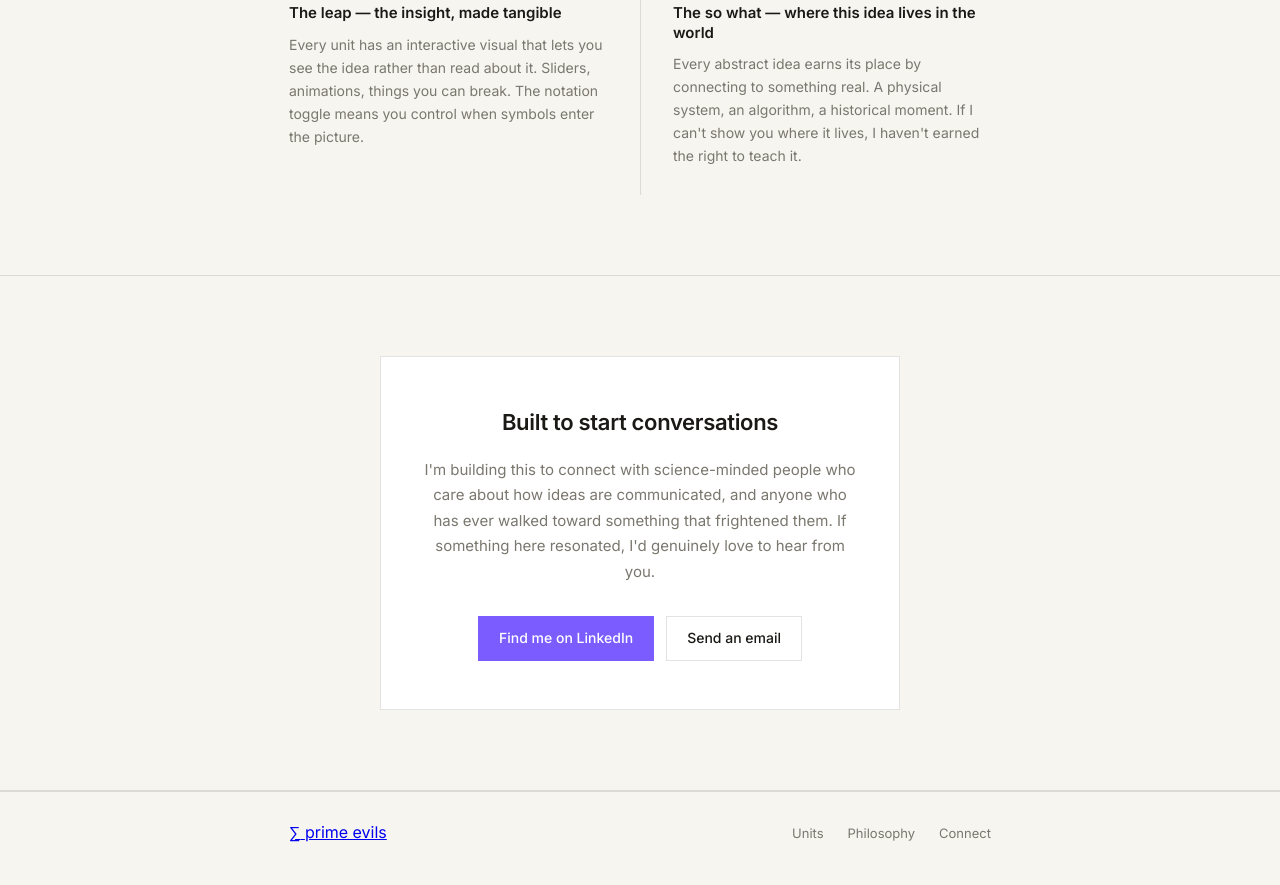
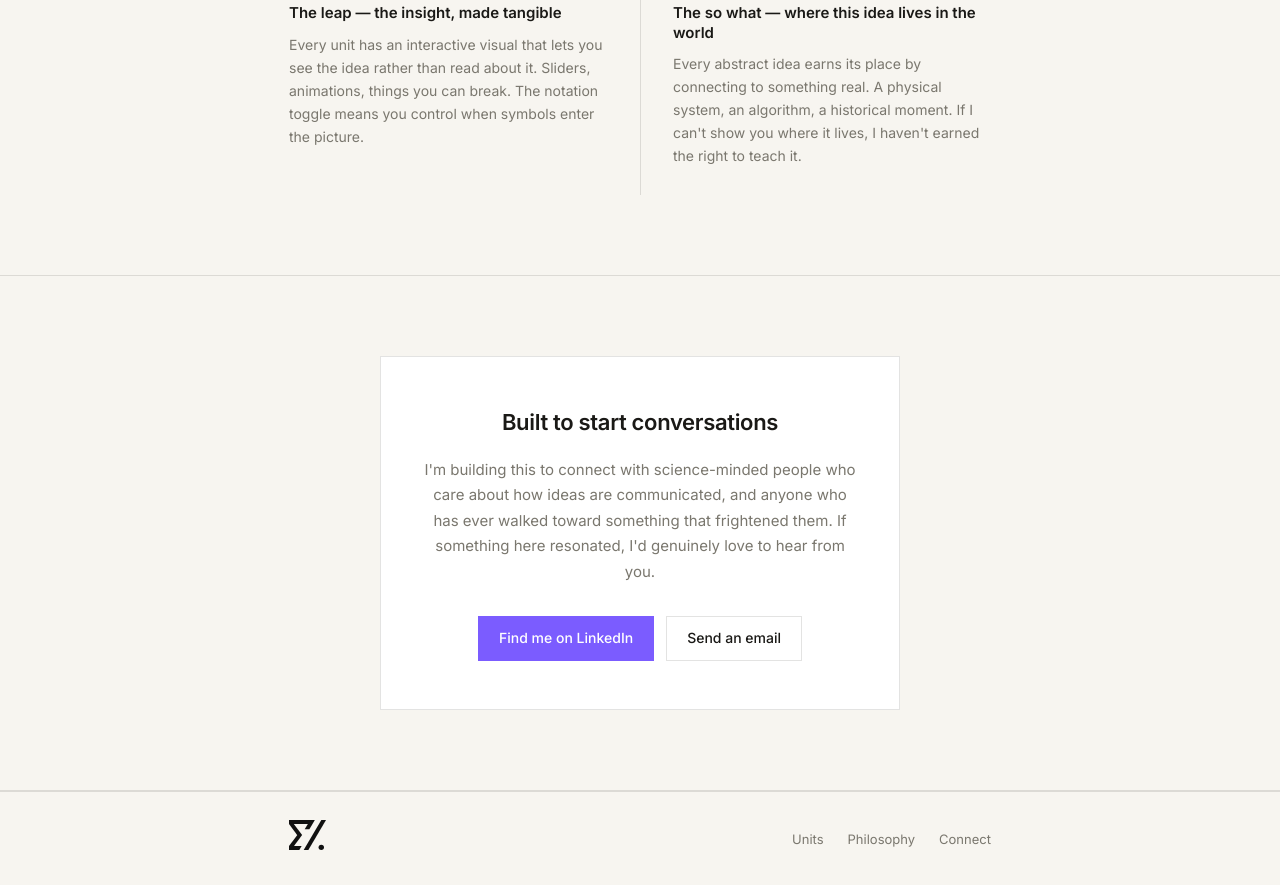
Before and after one commit to sophiaverhoeff/primeevils, an Astro site: page / in a window 1280 px wide. Shown: the part 2909-3794 px from the top of the page. Built offline with nearby package versions, Linux system fonts and the light colour scheme; Astro itself is replaced by a stand-in of ours.

Commit message:
adjusted footer

```diff
--- a/src/pages/index.astro
+++ b/src/pages/index.astro
@@ -302,9 +302,8 @@ import "../styles/global.css";
     <!-- FOOTER -->
     <footer>
       <div class="footer-inner">
-        <a href="/" class="logo">
-          <span class="logo-sigma">∑</span>
-          <span class="logo-text">prime evils</span>
+        <a href="/" class="logo-mark-link">
+          <img class="logo-mark" src="/images/logo-mark.svg" alt="logo mark" />
         </a>
         <ul class="footer-links">
           <li><a href="#units">Units</a></li>
```
